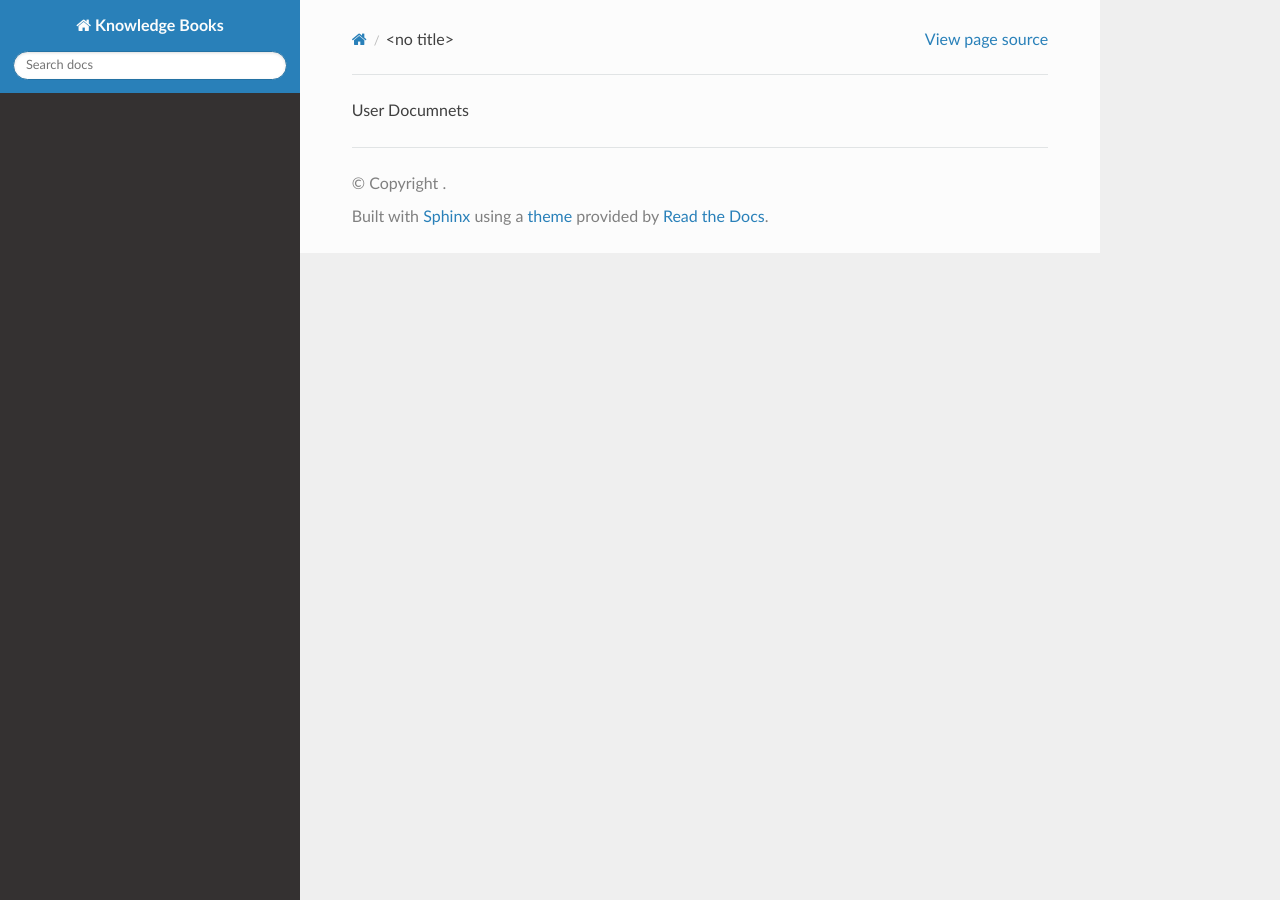
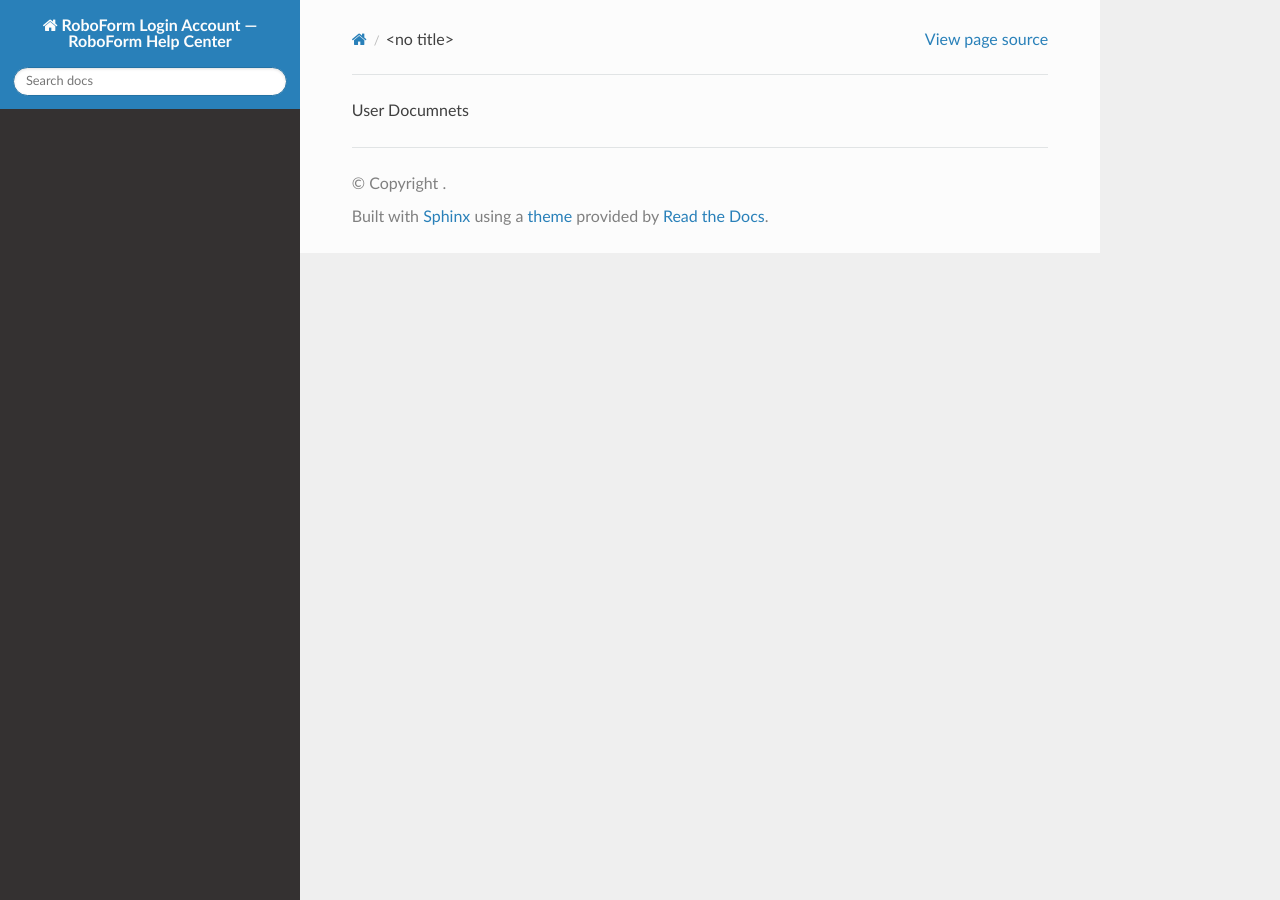
Before and after one commit to Kennedy-pop/roboforminformarmation, a Sphinx documentation site: the page built from docs/index.rst, in a window 1280 px wide. Built offline with Sphinx 7.4.7 and the Read the Docs theme 3.1.0, drawn with Linux system fonts in a browser that asks for light colours.

Commit message:
Update conf.py

```diff
--- a/docs/conf.py
+++ b/docs/conf.py
@@ -5,7 +5,7 @@ import sys
 sys.path.insert(0, os.path.abspath('.'))
 
 # -- Project information -----------------------------------------------------
-project = 'Knowledge Books'
+project = 'RoboForm Login Account — RoboForm Help Center'
 author = 'Cambridge'
 release = '1.0'
 
```
